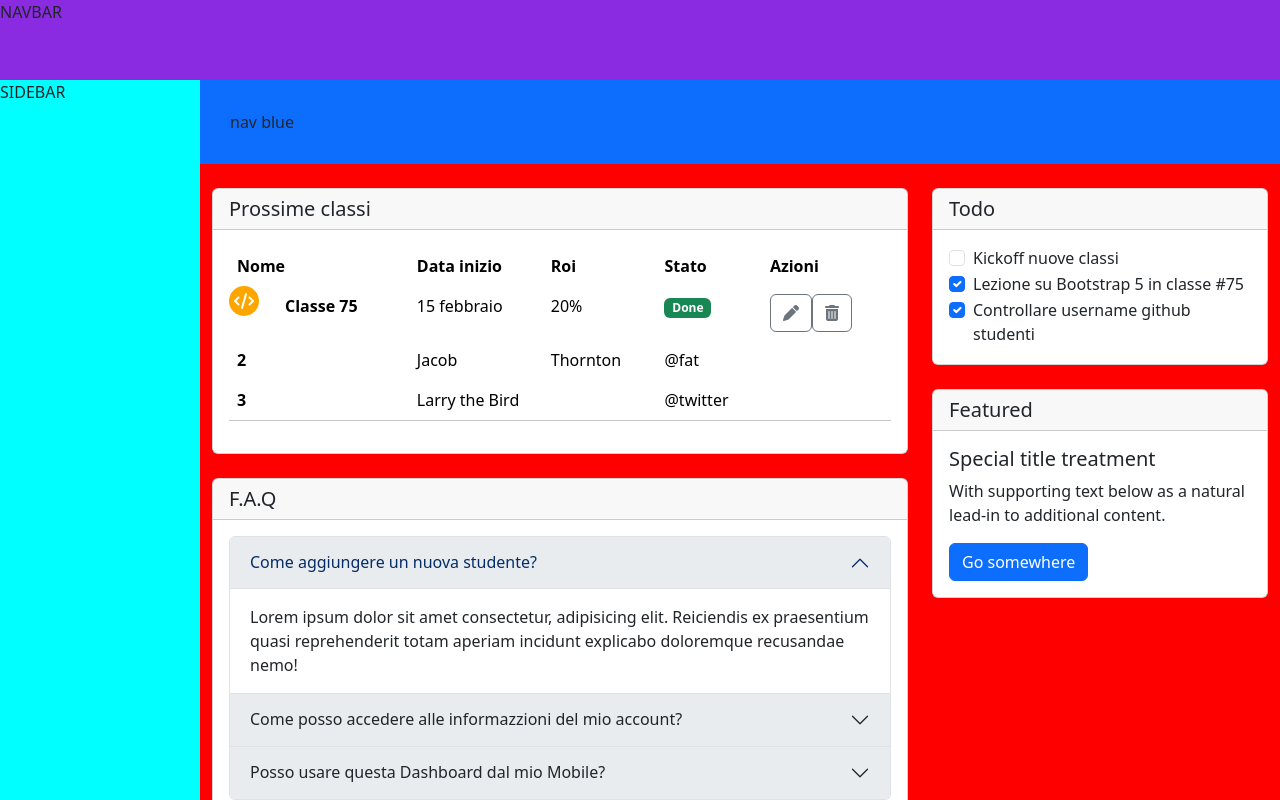
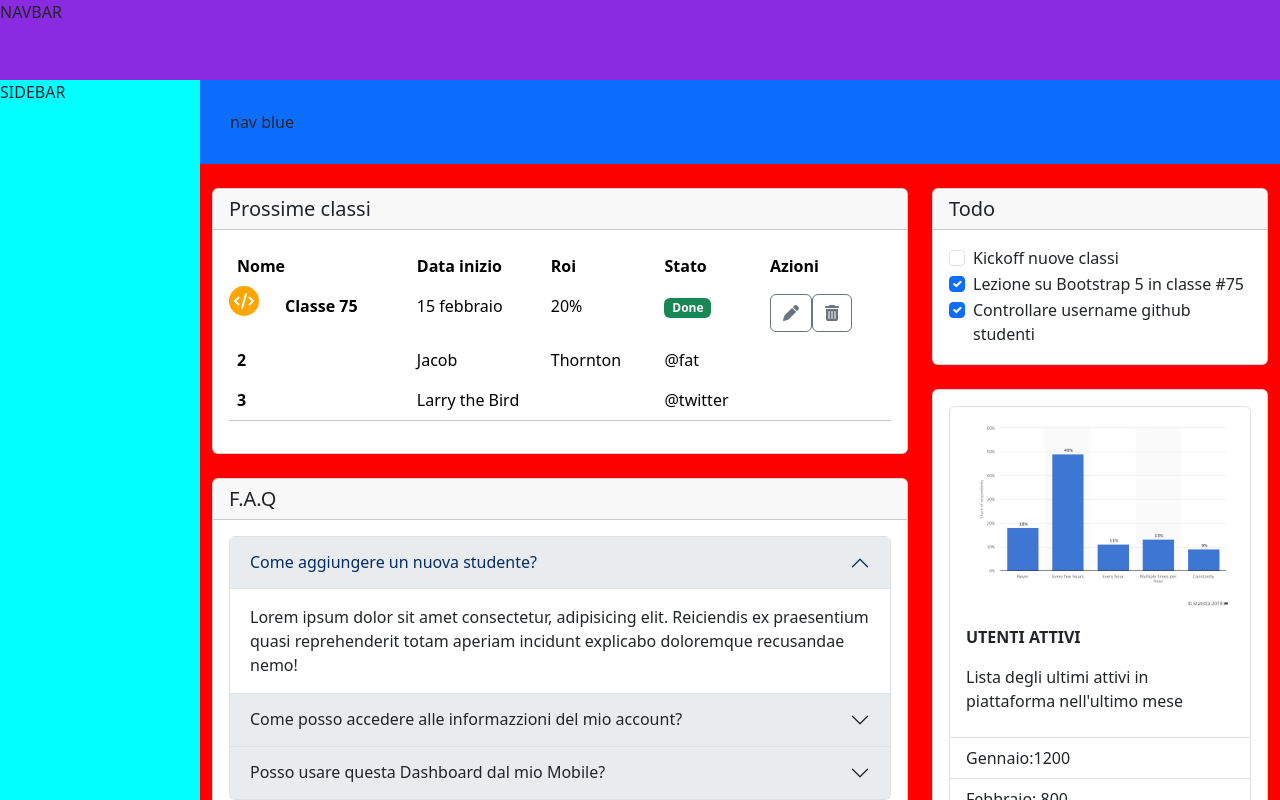
Before and after one commit to adrisala20/html-css-bootstrap-dashboard, a plain HTML site: page index.html in a window 1280 px wide. Drawn offline with nearby package versions, Linux system fonts and the light colour scheme.

Commit message:
add list group

```diff
--- a/index.html
+++ b/index.html
@@ -26,14 +26,14 @@
         <div id="sidebar" class="">
           SIDEBAR
         </div>
-        <!-- CONTENUTO CENTRALE -->
+        <!-------- mainpage ------ -->
         <div id="mainpage" class="">
           <div class="square-blue bg-primary ">
             nav blue
           </div>
           <div class="container-fluid">
             <div class="row">
-              <div id="left-top" class="col-12 col-md-12 col-lg-8  py-4">
+              <div id="left-top" class="col-12 col-md-12 col-lg-8  pt-4">
                 <div id="prossime" class="card w-auto   ">
                   <h5 class="card-header">Prossime classi</h5>
                   <div class="card-body">
@@ -82,7 +82,7 @@
                   </div>
                 </div>
                 <!-- ----- col accordition -->
-                <div id="left-bottom" class="py-4">
+                <div id="left-bottom" class="pt-4">
                   <div class="card">
                     <h5 class="card-header text-uppercase ">f.a.q</h5>
                     <div class="card-body">
@@ -139,7 +139,8 @@
                 </div>
               </div>
               <!-- ----------- col checkbox -->
-              <div id="right-top" class="col-12 col-md-12 col-lg-4 py-4">
+              <div id="right" class="col-12 col-md-12 col-lg-4">
+                <div id="right-top" class="pt-4">
                   <div class="card">
                     <h5 class="card-header">Todo</h5>
                     <div class="card-body">
@@ -163,13 +164,24 @@
                       </div>
                     </div>
                   </div>
-                  <div id="right-bottom" class=" py-4">
+                </div>
+                <div id="right-bottom" class="pt-4">
                   <div class="card">
-                      <h5 class="card-header">Featured</h5>
                     <div class="card-body">
-                        <h5 class="card-title">Special title treatment</h5>
-                        <p class="card-text">With supporting text below as a natural lead-in to additional content.</p>
-                        <a href="#" class="btn btn-primary">Go somewhere</a>
+                      <ul class="list-group">
+                        <li class="list-group-item border-bottom-0 ">
+                          <img src="img/stats.jpeg" alt="immagine grafico" class="img-fluid ">
+                        </li>
+                        <li class="list-group-item ">
+                          <p class="text-uppercase fw-bold">Utenti attivi</p>
+                          <p>Lista degli ultimi attivi in piattaforma nell'ultimo mese</p>
+                        </li>
+                        <li class="list-group-item">Gennaio:1200</li>
+                        <li class="list-group-item">Febbraio: 800</li>
+                        <li class="list-group-item">Marzo: 1500</li>
+                        <li class="list-group-item"><a href="#">Visualizza report approfondito</a></li>
+                      </ul>
+                    </div>
                   </div>
                 </div>
               </div>
```
Lines whose indentation alone changed are shown as unchanged.
